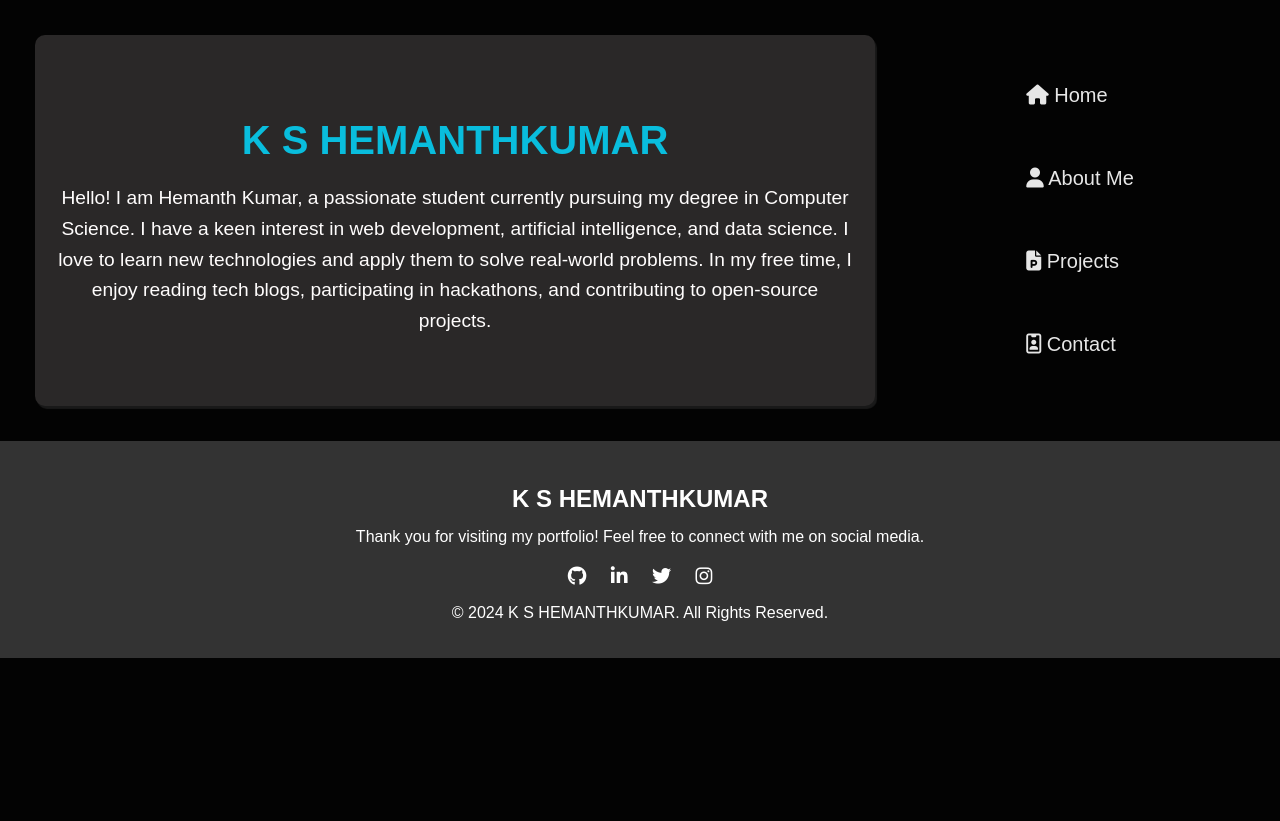
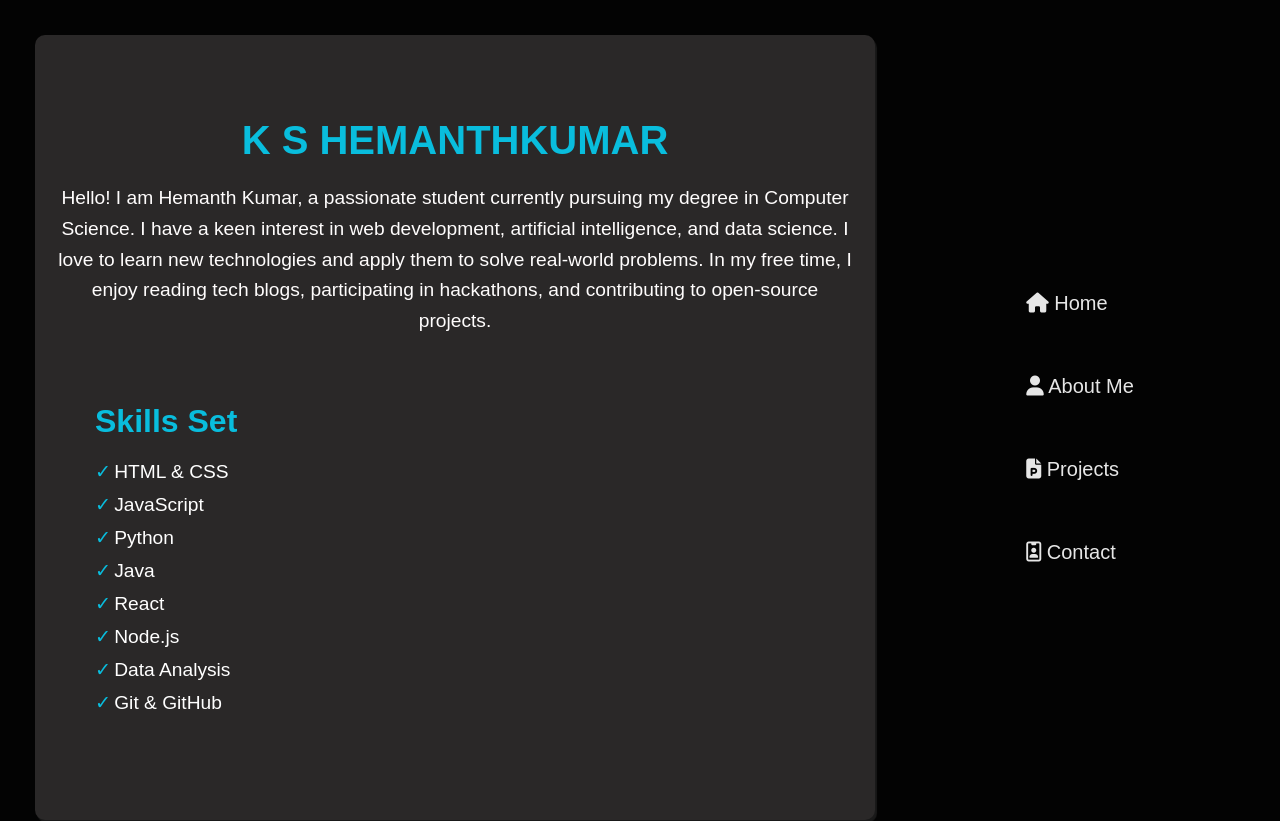
Before and after one commit to HEMANTHKUMAR-K-S/HEMANTH-PORTFOLIO, a plain HTML site: page about.html in a window 1280 px wide. Shown: the top 821 px of the page. Before the commit the page ends 800 px from the top, so only its background shows below. Drawn offline with Linux system fonts and the light colour scheme.

Commit message:
changed the about section

```diff
--- a/about.html
+++ b/about.html
@@ -20,6 +20,19 @@
                 a keen interest in web development, artificial intelligence, and data science. I love to learn new
                 technologies and apply them to solve real-world problems. In my free time, I enjoy reading tech blogs,
                 participating in hackathons, and contributing to open-source projects.</p>
+            <div class="skills">
+                <h2>Skills Set </h2>
+                <ul>
+                    <li>HTML & CSS</li>
+                    <li>JavaScript</li>
+                    <li>Python</li>
+                    <li>Java</li>
+                    <li>React</li>
+                    <li>Node.js</li>
+                    <li>Data Analysis</li>
+                    <li>Git & GitHub</li>
+                </ul>
+            </div>
         </div>
         <div class="menu-toggle" id="menu-toggle">
             <i class="fas fa-bars"></i>
@@ -40,12 +53,14 @@
                 </h3>
                 <p>Thank you for visiting my portfolio! Feel free to connect with me on social media.</p>
                 <ul class="socials">
-                    <li><a href="https://github.com/HEMANTHKUMAR-K-S" target="_blank"><i class="fab fa-github"></i></a></li>
+                    <li><a href="https://github.com/HEMANTHKUMAR-K-S" target="_blank"><i class="fab fa-github"></i></a>
+                    </li>
                     <li><a href="https://linkedin.com/in/hemanthkumar2004" target="_blank"><i
                                 class="fab fa-linkedin-in"></i></a></li>
                     <li><a href="https://twitter.com/Hemanth22269502" target="_blank"><i class="fab fa-twitter"></i></a>
                     </li>
-                    <li><a href="https://instagram.com/hemanthprashanth5" target="_blank"><i class="fab fa-instagram"></i></a>
+                    <li><a href="https://instagram.com/hemanthprashanth5" target="_blank"><i
+                                class="fab fa-instagram"></i></a>
                     </li>
                 </ul>
             </div>
@@ -59,4 +74,5 @@
 </body>
 
 <script src="script.js"></script>
+
 </html>
```
